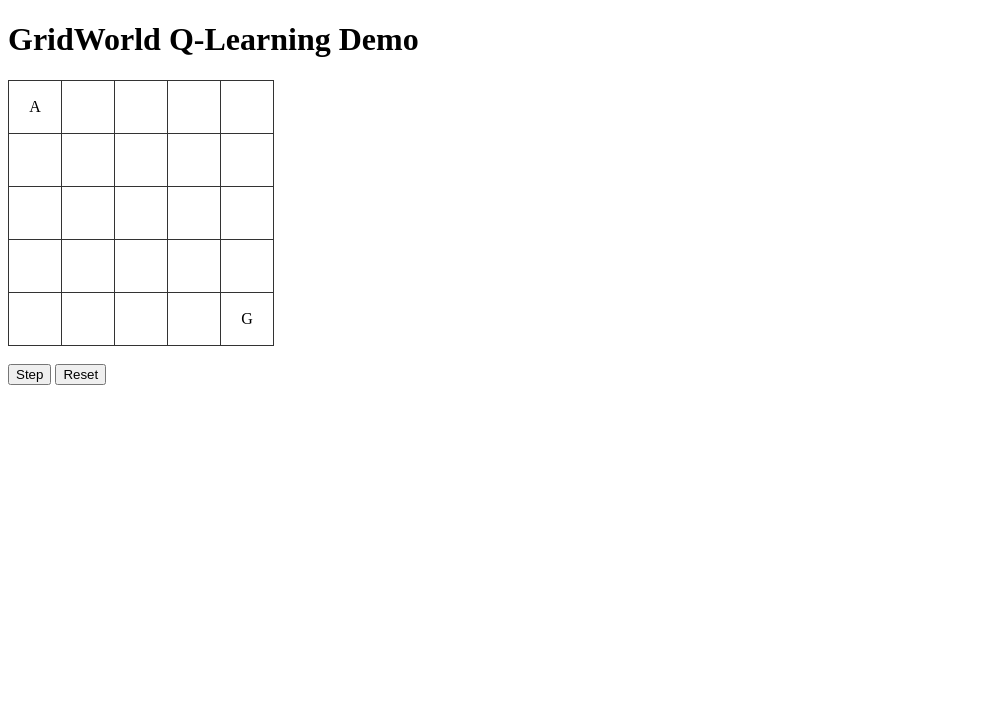
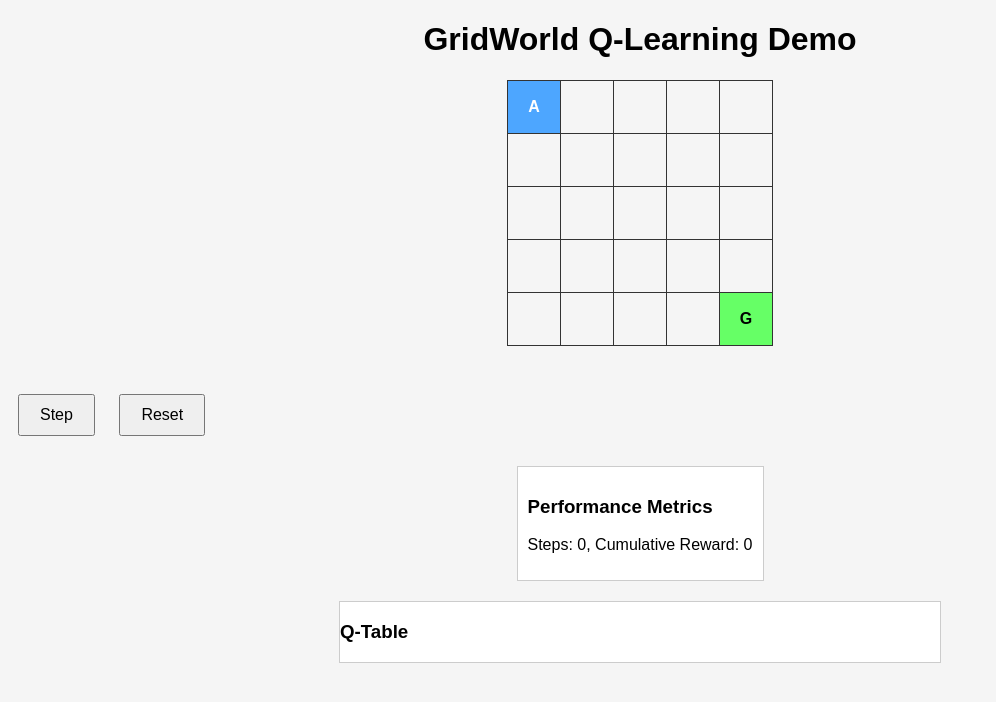
Before and after one commit to awadalaa/GridMazeRL, a Flask app: page / in a window 1280 px wide. Shown: the top 702 px of the page, without its empty margins (0-996 px from the left). Run offline with Flask 3, Linux system fonts and the light colour scheme.

Commit message:
Updates added
* Provide better css styling
* Add obstacles or more complex terrain to the grid.
* Visualize the Q-table or track performance metrics in real time.

```diff
--- a/app.py
+++ b/app.py
@@ -7,12 +7,14 @@ app = Flask(__name__)
 GRID_SIZE = 5
 ACTIONS = ['up', 'down', 'left', 'right']
 
-# GridWorld environment
+# GridWorld environment with obstacles
 class GridWorld:
     def __init__(self, grid_size=GRID_SIZE):
         self.grid_size = grid_size
         self.start = (0, 0)
         self.goal = (grid_size - 1, grid_size - 1)
+        # Define obstacles: ensure they don't cover start or goal
+        self.obstacles = [(1, 1), (1, 2), (2, 3)]
         self.state = self.start
 
     def reset(self):
@@ -32,14 +34,18 @@ class GridWorld:
         else:
             new_state = self.state
 
-        # Set a default small penalty for each move
-        reward = -1
-        done = False
-
-        # Check if goal is reached
-        if new_state == self.goal:
-            reward = 10  # Reward for reaching the goal
-            done = True
+        # If the new state is an obstacle, remain in place and penalize heavily
+        if new_state in self.obstacles:
+            reward = -5
+            new_state = self.state
+            done = False
+        else:
+            reward = -1  # Default penalty for each move
+            done = False
+            # Check if goal is reached
+            if new_state == self.goal:
+                reward = 10  # Reward for reaching the goal
+                done = True
 
         self.state = new_state
         return new_state, reward, done
@@ -57,13 +63,12 @@ class QLearningAgent:
         return self.q_table.get((state, action), 0.0)
 
     def choose_action(self, state):
-        # ε-greedy strategy: explore with probability ε, else choose best known action.
+        # ε-greedy strategy: explore with probability ε, else choose the best known action.
         if random.random() < self.epsilon:
             return random.choice(self.actions)
         else:
             q_values = [self.get_q(state, a) for a in self.actions]
             max_q = max(q_values)
-            # In case of ties, randomly choose among best actions.
             best_actions = [a for a, q in zip(self.actions, q_values) if q == max_q]
             return random.choice(best_actions)
 
@@ -87,7 +92,7 @@ def index():
 @app.route('/reset', methods=['POST'])
 def reset():
     state = env.reset()
-    return jsonify({'state': state})
+    return jsonify({'state': state, 'obstacles': env.obstacles})
 
 @app.route('/step', methods=['POST'])
 def step():
@@ -100,7 +105,6 @@ def step():
         'action': action,
         'reward': reward,
         'done': done,
-        # For debugging: you can view the Q-table updates
         'q_table': {str(k): v for k, v in agent.q_table.items()}
     })
 
--- a/templates/index.html
+++ b/templates/index.html
@@ -4,8 +4,71 @@
   <title>GridWorld Q-Learning Demo</title>
   <script src="https://code.jquery.com/jquery-3.6.0.min.js"></script>
   <style>
-    table { border-collapse: collapse; }
-    td { width: 50px; height: 50px; text-align: center; vertical-align: middle; border: 1px solid #333; }
+    body {
+      font-family: Arial, sans-serif;
+      background: #f5f5f5;
+    }
+    h1 {
+      text-align: center;
+    }
+    #grid {
+      margin: 20px auto;
+      width: fit-content;
+    }
+    table {
+      border-collapse: collapse;
+    }
+    td {
+      width: 50px;
+      height: 50px;
+      text-align: center;
+      vertical-align: middle;
+      border: 1px solid #333;
+    }
+    .agent {
+      background-color: #4da6ff;
+      color: #fff;
+      font-weight: bold;
+    }
+    .goal {
+      background-color: #66ff66;
+      color: #000;
+      font-weight: bold;
+    }
+    .obstacle {
+      background-color: #808080;
+      color: #fff;
+      font-weight: bold;
+    }
+    button {
+      padding: 10px 20px;
+      margin: 10px;
+      font-size: 16px;
+    }
+    #metrics {
+      margin: 20px auto;
+      width: fit-content;
+      padding: 10px;
+      background: #fff;
+      border: 1px solid #ccc;
+    }
+    #q-table-container {
+      margin: 20px auto;
+      width: 90%;
+      max-width: 600px;
+      background: #fff;
+      border: 1px solid #ccc;
+      overflow-x: auto;
+    }
+    table.qtable {
+      width: 100%;
+      border-collapse: collapse;
+    }
+    table.qtable th, table.qtable td {
+      border: 1px solid #333;
+      padding: 5px;
+      text-align: center;
+    }
   </style>
 </head>
 <body>
@@ -15,9 +78,20 @@
   <button id="step-btn">Step</button>
   <button id="reset-btn">Reset</button>
   <p id="info"></p>
+  <div id="metrics">
+    <h3>Performance Metrics</h3>
+    <p id="performance"></p>
+  </div>
+  <div id="q-table-container">
+    <h3>Q-Table</h3>
+    <div id="q-table"></div>
+  </div>
 
   <script>
     const GRID_SIZE = 5;
+    let obstacles = [];
+    let cumulativeReward = 0;
+    let stepCount = 0;
 
     function renderGrid(state) {
       let gridHtml = "<table>";
@@ -25,13 +99,19 @@
         gridHtml += "<tr>";
         for (let j = 0; j < GRID_SIZE; j++) {
           let cell = "";
-          // Mark the agent's current position
+          let cellClass = "";
+          // Agent takes precedence
           if (i === state[0] && j === state[1]) {
             cell = "A";
+            cellClass = "agent";
           } else if (i === GRID_SIZE - 1 && j === GRID_SIZE - 1) {
             cell = "G"; // Goal position
+            cellClass = "goal";
+          } else if (obstacles.some(o => o[0] === i && o[1] === j)) {
+            cell = "X";
+            cellClass = "obstacle";
           }
-          gridHtml += `<td>${cell}</td>`;
+          gridHtml += `<td class="${cellClass}">${cell}</td>`;
         }
         gridHtml += "</tr>";
       }
@@ -39,22 +119,49 @@
       $("#grid").html(gridHtml);
     }
 
+    function renderQTable(q_table) {
+      let tableHtml = "<table class='qtable'><tr><th>State</th><th>Action</th><th>Q-Value</th></tr>";
+      for (let key in q_table) {
+        // Key is a string of the form "((x, y), 'action')"
+        // We can simply display the full key here for clarity.
+        tableHtml += `<tr><td>${key.split(",")[0]}</td><td>${key.split(",")[1]}</td><td>${parseFloat(q_table[key]).toFixed(2)}</td></tr>`;
+      }
+      tableHtml += "</table>";
+      $("#q-table").html(tableHtml);
+    }
+
     // Reset the grid on page load
     $.post("/reset", function(data) {
       renderGrid(data.state);
+      obstacles = data.obstacles;
+      cumulativeReward = 0;
+      stepCount = 0;
+      $("#performance").text(`Steps: ${stepCount}, Cumulative Reward: ${cumulativeReward}`);
     });
 
     $("#step-btn").click(function() {
       $.post("/step", function(data) {
         renderGrid(data.state);
+        stepCount++;
+        cumulativeReward += data.reward;
         $("#info").text(`Action: ${data.action} | Reward: ${data.reward} | Done: ${data.done}`);
+        $("#performance").text(`Steps: ${stepCount}, Cumulative Reward: ${cumulativeReward}`);
+        renderQTable(data.q_table);
+        if (data.done) {
+          $("#info").append(" - Goal reached! Reset to start over.");
+        }
       });
     });
 
     $("#reset-btn").click(function() {
       $.post("/reset", function(data) {
         renderGrid(data.state);
+        obstacles = data.obstacles;
+        cumulativeReward = 0;
+        stepCount = 0;
         $("#info").text("Environment reset.");
+        $("#performance").text(`Steps: ${stepCount}, Cumulative Reward: ${cumulativeReward}`);
+        $("#q-table").html("");
       });
     });
   </script>
```
Also changed, not shown: Q-Learning.md (added, +30 -0 lines).
